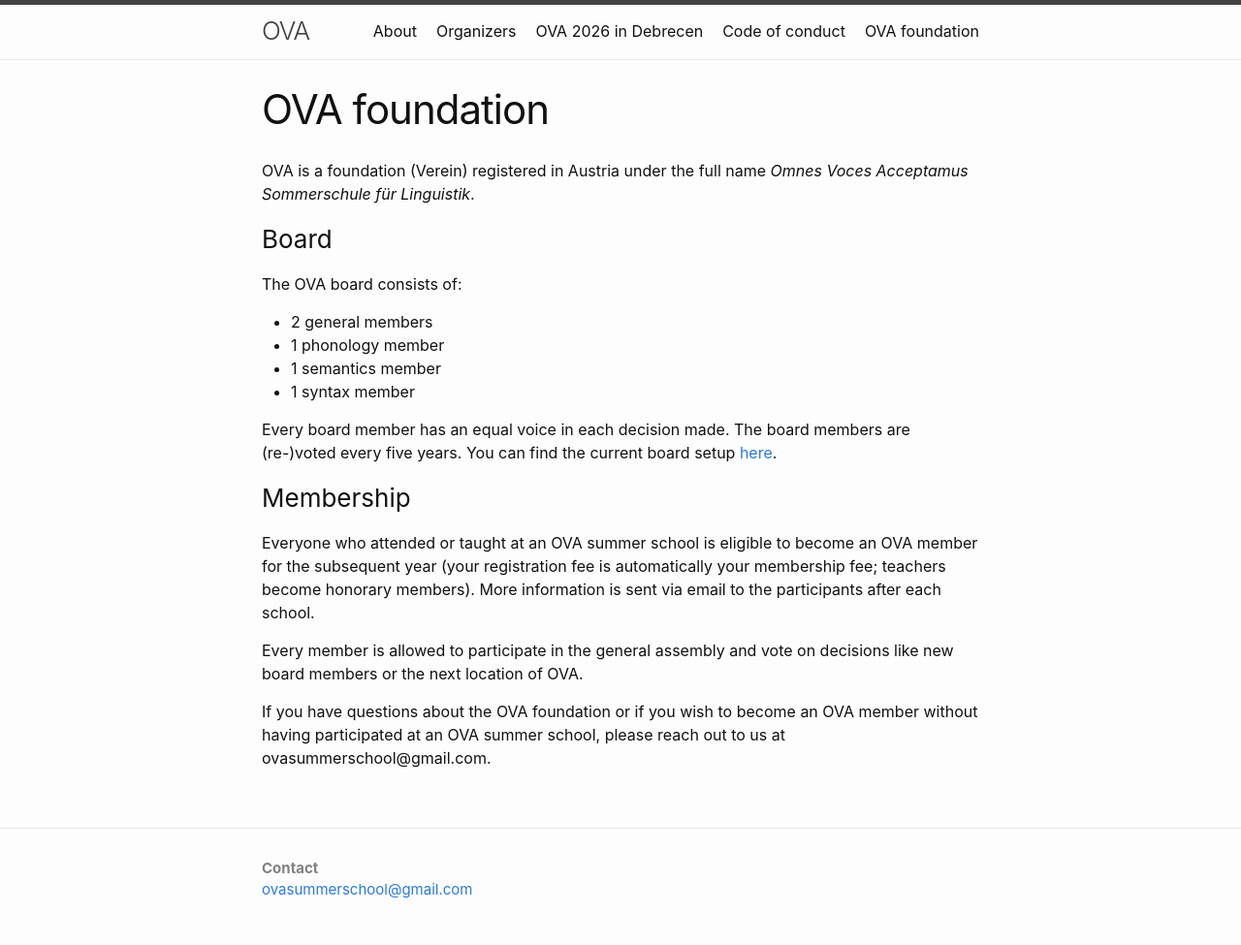
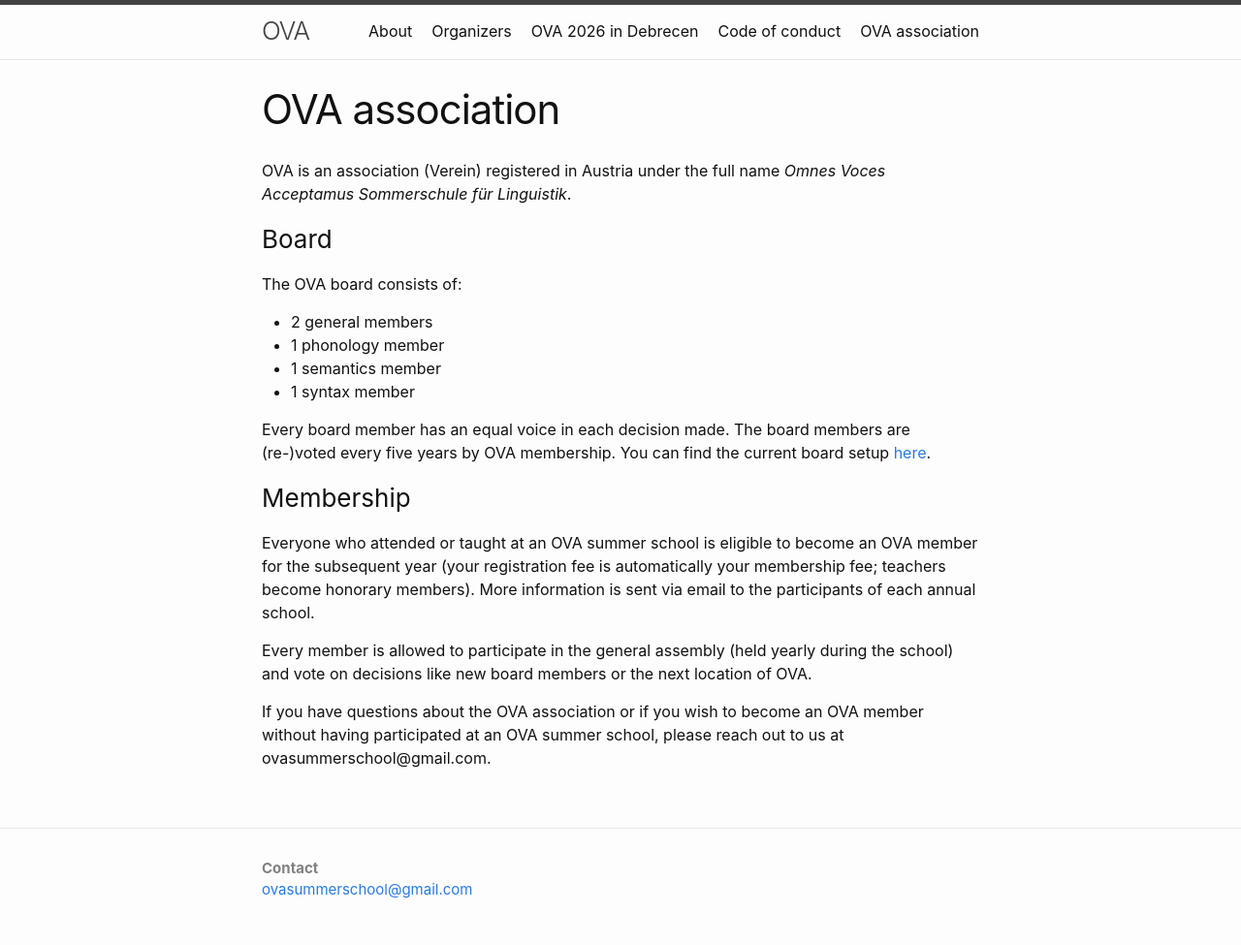
Before and after one commit to ovaschool/ovaschool.github.io, a Jekyll site: the page built from staticpages/ova-foundation.markdown, in a window 1280 px wide. Shown: the whole page at 97% size. Built offline with Jekyll 4.4.1, drawn with Linux system fonts in a browser that asks for light colours.

Commit message:
Update ova-foundation.markdown

```diff
--- a/staticpages/ova-foundation.markdown
+++ b/staticpages/ova-foundation.markdown
@@ -1,11 +1,11 @@
 ---
 layout: page
-title: OVA foundation
-permalink: ova-foundation
+title: OVA association
+permalink: ova-association
 weight: 5
 ---
 
-OVA is a foundation (Verein) registered in Austria under the full name *Omnes Voces Acceptamus Sommerschule für Linguistik*.
+OVA is an association (Verein) registered in Austria under the full name *Omnes Voces Acceptamus Sommerschule für Linguistik*.
 
 ### Board
 
@@ -15,11 +15,11 @@ The OVA board consists of:
 -	1 semantics member
 -	1 syntax member
 
-Every board member has an equal voice in each decision made. The board members are (re-)voted every five years. You can find the current board setup [here](https://ovaschool.github.io/organizers/).
+Every board member has an equal voice in each decision made. The board members are (re-)voted every five years by OVA membership. You can find the current board setup [here](https://ovaschool.github.io/organizers/).
 
 ### Membership
-Everyone who attended or taught at an OVA summer school is eligible to become an OVA member for the subsequent year (your registration fee is automatically your membership fee; teachers become honorary members). More information is sent via email to the participants after each school.
+Everyone who attended or taught at an OVA summer school is eligible to become an OVA member for the subsequent year (your registration fee is automatically your membership fee; teachers become honorary members). More information is sent via email to the participants of each annual school.
 
-Every member is allowed to participate in the general assembly and vote on decisions like new board members or the next location of OVA.
+Every member is allowed to participate in the general assembly (held yearly during the school) and vote on decisions like new board members or the next location of OVA.
 
-If you have questions about the OVA foundation or if you wish to become an OVA member without having participated at an OVA summer school, please reach out to us at ovasummerschool@gmail.com.
+If you have questions about the OVA association or if you wish to become an OVA member without having participated at an OVA summer school, please reach out to us at ovasummerschool@gmail.com.
```
